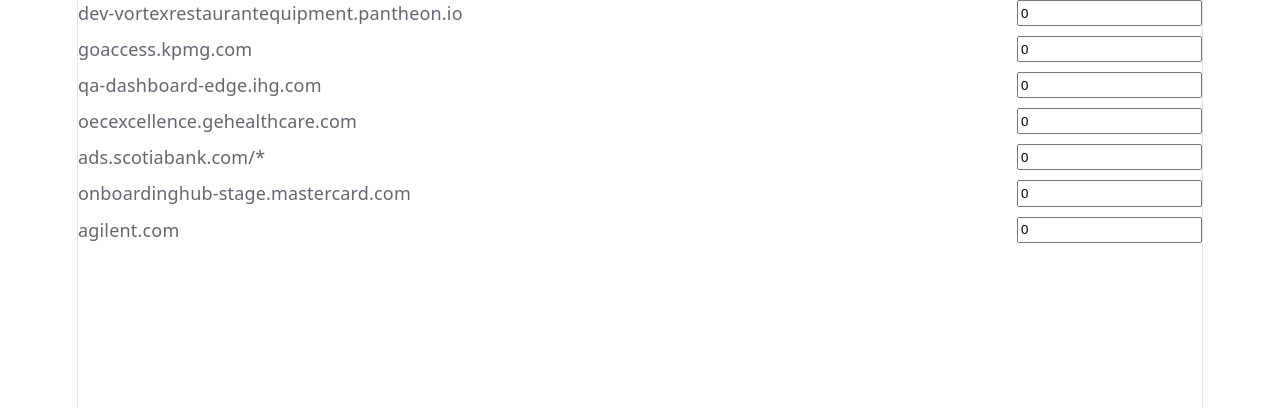
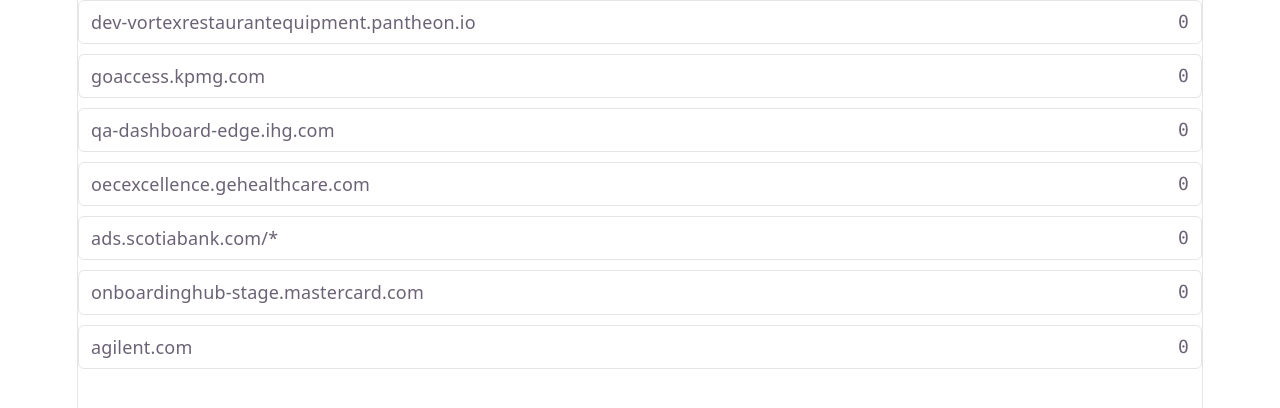
Before and after one commit to andrii-sydorenko/form-test, a React (Vite) app: page / in a window 1280 px wide. Shown: the top 408 px of the page. Built offline with nearby package versions, Linux system fonts and the light colour scheme.

Commit message:
added modal to paste values

```diff
--- a/src/App.tsx
+++ b/src/App.tsx
@@ -1,7 +1,9 @@
 import { useState, type ChangeEvent } from "react";
 import "./index.css";
 
-const COMPANIES = [
+type Company = { name: string; techSpend: number };
+
+const COMPANIES: Company[] = [
   { name: "dev-vortexrestaurantequipment.pantheon.io", techSpend: 0 },
   { name: "goaccess.kpmg.com", techSpend: 0 },
   { name: "qa-dashboard-edge.ihg.com", techSpend: 0 },
@@ -11,35 +13,136 @@
   { name: "agilent.com", techSpend: 0 },
 ];
 
-const RowItem = ({ name, techSpend }: { name: string, techSpend: number }) => {
-  const [val, setVal] = useState<string | number>(techSpend);
+const RowItem = ({
+  name,
+  techSpend,
+  onClick,
+}: {
+  name: string;
+  techSpend: number | string;
+  onClick: () => void;
+}) => {
+  return (
+    <div
+      role="button"
+      tabIndex={0}
+      onClick={onClick}
+      onKeyDown={(e) => {
+        if (e.key === "Enter" || e.key === " ") {
+          e.preventDefault();
+          onClick();
+        }
+      }}
+      style={{
+        display: "flex",
+        justifyContent: "space-between",
+        alignItems: "center",
+        marginBottom: 10,
+        padding: "8px 12px",
+        border: "1px solid var(--border)",
+        borderRadius: 6,
+        cursor: "pointer",
+      }}
+    >
+      <span>{name}</span>
+      <span style={{ fontFamily: "var(--mono)" }}>{techSpend}</span>
+    </div>
+  );
+};
+
+const EditModal = ({
+  company,
+  onClose,
+  onSave,
+}: {
+  company: Company;
+  onClose: () => void;
+  onSave: (value: string) => void;
+}) => {
+  const [val, setVal] = useState<string>(String(company.techSpend));
 
   const handleChange = (e: ChangeEvent<HTMLInputElement>) => {
-    const { value } = e.target;
-
-    setVal(value.toString());
+    setVal(e.target.value);
   };
 
   return (
-    <form
+    <div
+      onClick={onClose}
       style={{
+        position: "fixed",
+        inset: 0,
+        background: "rgba(0,0,0,0.5)",
         display: "flex",
-        justifyContent: "space-between",
-        marginBottom: 10,
+        alignItems: "center",
+        justifyContent: "center",
+        zIndex: 1000,
       }}
     >
-      <label>{name}</label>
-      <input aria-label={name} value={val} onChange={handleChange} />
-    </form>
+      <form
+        onClick={(e) => e.stopPropagation()}
+        onSubmit={(e) => {
+          e.preventDefault();
+          onSave(val);
+        }}
+        style={{
+          background: "var(--bg)",
+          border: "1px solid var(--border)",
+          borderRadius: 8,
+          padding: 24,
+          minWidth: 320,
+          boxShadow: "var(--shadow)",
+          textAlign: "left",
+        }}
+      >
+        <h2>{company.name}</h2>
+        <label
+          style={{ display: "flex", flexDirection: "column", gap: 6, marginTop: 12 }}
+        >
+          Value
+          <input
+            autoFocus
+            aria-label="value"
+            value={val}
+            onChange={handleChange}
+          />
+        </label>
+        <div style={{ display: "flex", gap: 8, justifyContent: "flex-end", marginTop: 16 }}>
+          <button type="button" onClick={onClose}>
+            Cancel
+          </button>
+          <button type="submit">Save</button>
+        </div>
+      </form>
+    </div>
   );
 };
 
 export default function App() {
+  const [values, setValues] = useState<Record<string, string | number>>(() =>
+    Object.fromEntries(COMPANIES.map((c) => [c.name, c.techSpend])),
+  );
+  const [editing, setEditing] = useState<Company | null>(null);
+
   return (
     <div className="App">
-      {COMPANIES.map(({ name, techSpend }) => {
-        return <RowItem name={name} techSpend={techSpend} />;
-      })}
+      {COMPANIES.map((c) => (
+        <RowItem
+          key={c.name}
+          name={c.name}
+          techSpend={values[c.name]}
+          onClick={() => setEditing(c)}
+        />
+      ))}
+      {editing && (
+        <EditModal
+          company={editing}
+          onClose={() => setEditing(null)}
+          onSave={(value) => {
+            setValues((prev) => ({ ...prev, [editing.name]: value }));
+            setEditing(null);
+          }}
+        />
+      )}
     </div>
   );
 }
```
